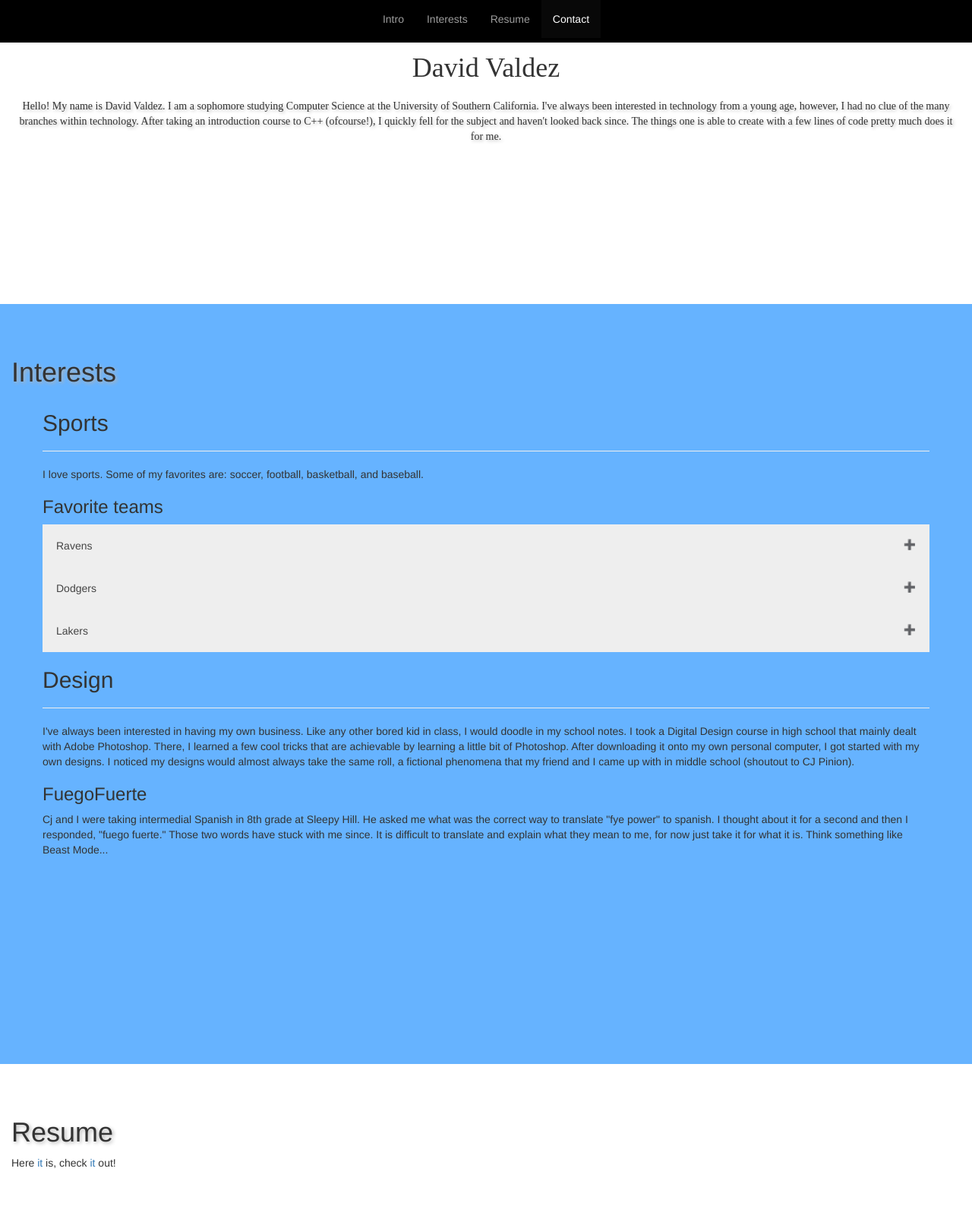
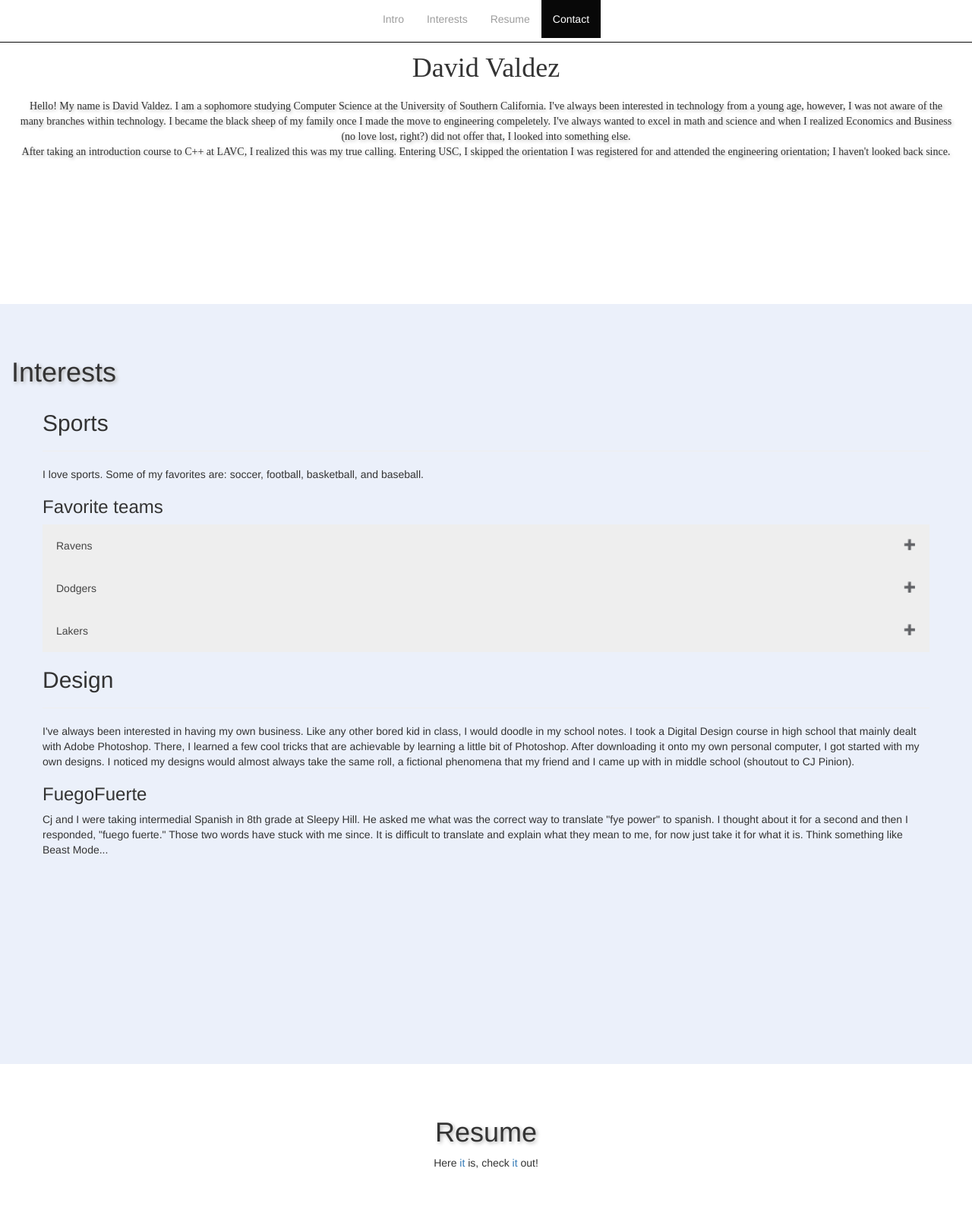
Before and after one commit to valdezdavid/daviddavid, a plain HTML site: page personalWebsite/website/index.html in a window 1280 px wide. Shown: the top 1600 px of the page at 76% size. Drawn offline with nearby package versions, Linux system fonts and the light colour scheme; a script that the page names is missing.

Commit message:
made changes

```diff
--- a/personalWebsite/website/index.html
+++ b/personalWebsite/website/index.html
@@ -38,9 +38,12 @@
 		<div id="intro-section" class="container-fluid">
 		  <h1>David Valdez</h1>
 			  <p> Hello! My name is David Valdez. I am a sophomore studying Computer Science at the University of Southern California.
-			  I've always been interested in technology from a young age, however, I had no clue of the many branches within technology. After taking
-			  an introduction course to C++ (ofcourse!), I quickly fell for the subject and haven't looked back since. The things one is able to create
-			  with a few lines of code pretty much does it for me.
+			  I've always been interested in technology from a young age, however, I was not aware of the many branches within technology. I became
+			  the black sheep of my family once I made the move to engineering compeletely. I've always wanted to excel in math and science and when I
+			  realized Economics and Business (no love lost, right?) did not offer that, I looked into something else.
+			  </br>
+			  After taking an introduction course to C++ at LAVC, I realized this was my true calling. Entering USC, I skipped the orientation I was
+			  registered for and attended the engineering orientation; I haven't looked back since.
 			</p>
 		</div>
 		<div id="interests-section" class="container-fluid">
--- a/personalWebsite/website/mystyle.css
+++ b/personalWebsite/website/mystyle.css
@@ -1,8 +1,9 @@
-#intro-section {padding-top:50px;height:400px; background-color: ##FDF5E6;}
-#interests-section {padding-top:50px;height:500px;background-color: #66b3ff;}
-#projects-section {padding-top:50px;height:500px;color: #fff; background-color: #ff9800;}
-#resume-section {padding-top:50px;height:500px; background-color: ##FDF5E6;}
-#contact-section{padding-top:50px;height:500px;color: #000000; background-color:  #e1eaea;}
+#intro-section {padding-top:50px;height:400px; background-color: #FFFFFF;}
+#interests-section {padding-top:50px;height:500px;background-color: #ebf0fa;}
+/*#projects-section {padding-top:50px;height:500px;color: #fff; background-color: #FFFFFF;}*/
+#resume-section {padding-top:50px;height:300px; background-color: #FFFFFF;}
+#contact-section{padding-top:50px;height:500px;color: #000000; background-color: #ebf0fa;}
+/*ebf0fa*/
 /*
   #myNavbar{
   	text-align: center;
@@ -11,7 +12,7 @@
 
 .navbar{
 	text-align: center;
-    background-color: #000000;
+    background-color: #FFFFFF;
 
 }
 
@@ -34,13 +35,7 @@
 /*#intro-section h1{
     color: solid black;
 }*/
-#intro-section p:hover{
-	/*background-color: yellow;*/
-	font-size: 150%;
-	box-shadow: 10px 10px 5px #888888;
-    color: solid black;
 
-}
 #intro-section h1{
 	text-align: center;
 	font-family: "Times New Roman", Georgia, Serif;
@@ -224,9 +219,17 @@ button.accordion.active:after {
 
 #resume-section h1{
     text-shadow: 2px 2px 5px #b3b3b3;
+    text-align: center;
+}
+#resume-section p{
+    text-align: center;
 }
 #contact-section h1{
     text-shadow: 2px 2px 5px #b3b3b3;
+    text-align: center;
+}
+#contact-section {
+    text-align: center;
 }
 
 #interests-section h1{
```
Also changed, not shown: 1 other file.
